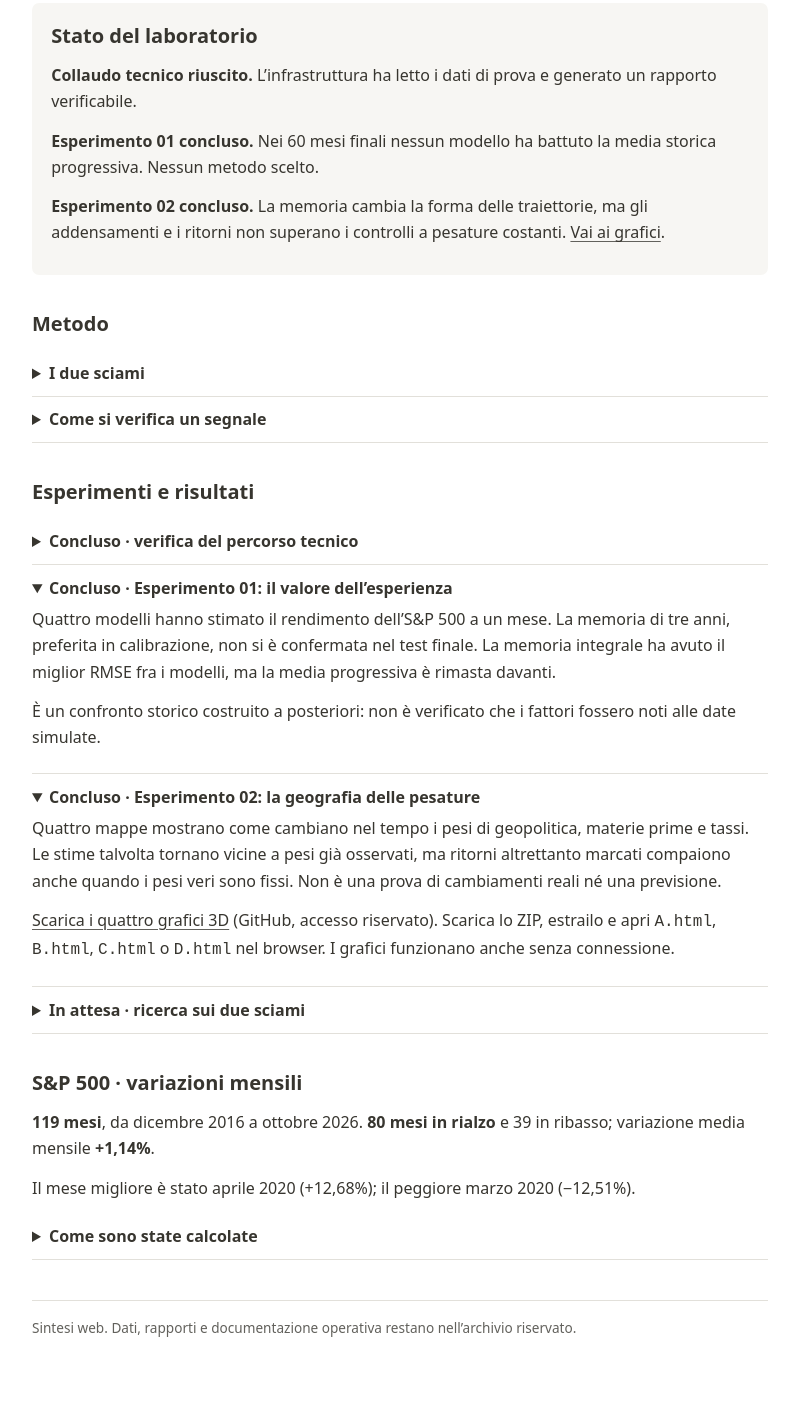
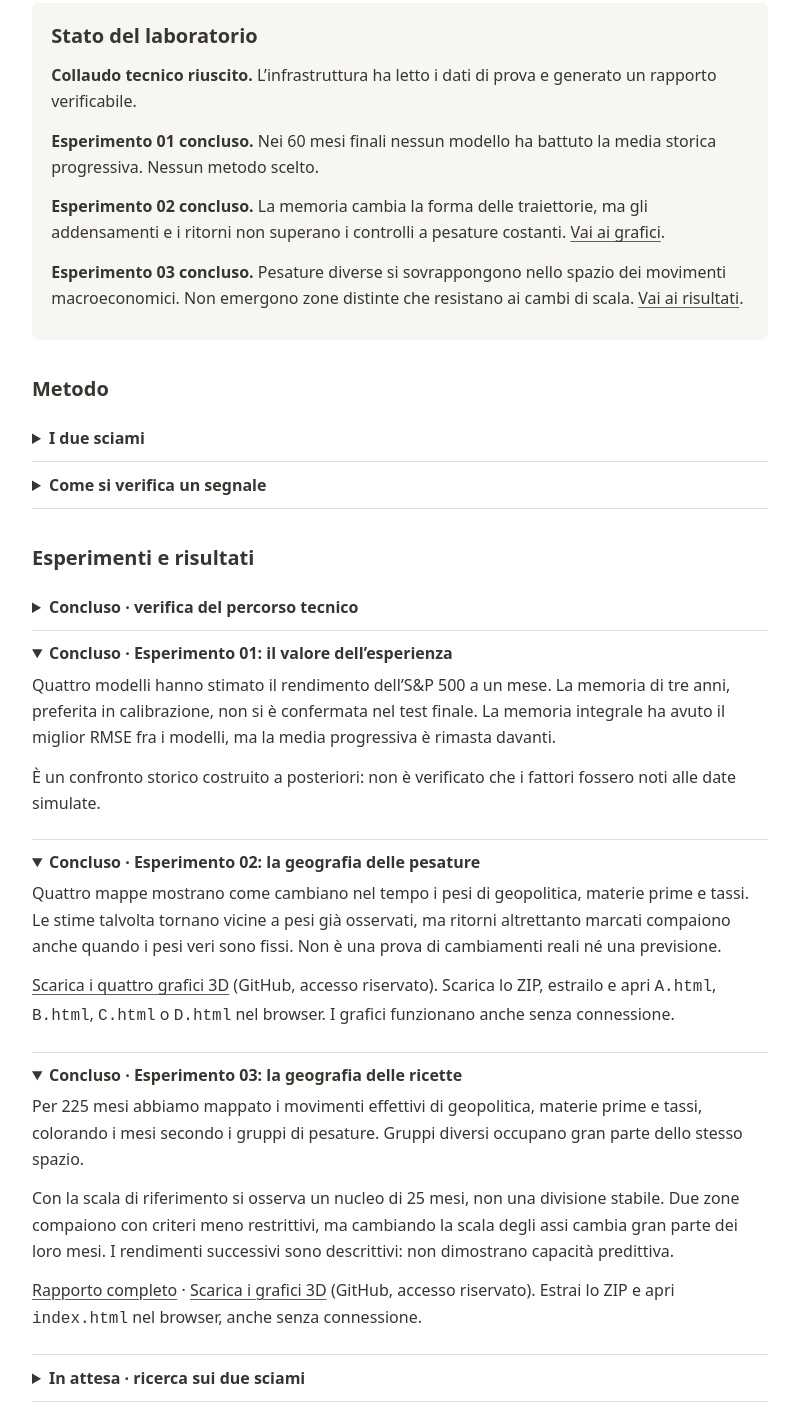
Before and after one commit to vittorio-art/novarium-archivio, a plain HTML site: page macro-signal-lab.html in a window 1280 px wide. Shown: the part 316-1740 px from the top of the page, without its empty margins (240-1039 px from the left). Drawn offline with Linux system fonts and the light colour scheme.

Commit message:
Add experiment 03 to Macro Signal Lab Control Center
👾 Generated with [Letta Code](https://letta.com)

Co-Authored-By: Letta Code <noreply@letta.com>

```diff
--- a/macro-signal-lab.html
+++ b/macro-signal-lab.html
@@ -40,6 +40,7 @@
     <p><strong>Collaudo tecnico riuscito.</strong> L’infrastruttura ha letto i dati di prova e generato un rapporto verificabile.</p>
     <p><strong>Esperimento 01 concluso.</strong> Nei 60 mesi finali nessun modello ha battuto la media storica progressiva. Nessun metodo scelto.</p>
     <p><strong>Esperimento 02 concluso.</strong> La memoria cambia la forma delle traiettorie, ma gli addensamenti e i ritorni non superano i controlli a pesature costanti. <a href="#esperimento-02">Vai ai grafici</a>.</p>
+    <p><strong>Esperimento 03 concluso.</strong> Pesature diverse si sovrappongono nello spazio dei movimenti macroeconomici. Non emergono zone distinte che resistano ai cambi di scala. <a href="#esperimento-03">Vai ai risultati</a>.</p>
   </section>
   <section id="metodo">
     <h2>Metodo</h2>
@@ -55,6 +56,12 @@
       <p>Quattro mappe mostrano come cambiano nel tempo i pesi di geopolitica, materie prime e tassi. Le stime talvolta tornano vicine a pesi già osservati, ma ritorni altrettanto marcati compaiono anche quando i pesi veri sono fissi. Non è una prova di cambiamenti reali né una previsione.</p>
       <p><a href="https://github.com/vittorio-art/macro-signal-lab/blob/93f1601224f40383fd8804e3ac4be7fe93db4485/data/experiment02/grafici-interattivi.zip">Scarica i quattro grafici 3D</a> (GitHub, accesso riservato). Scarica lo ZIP, estrailo e apri <code>A.html</code>, <code>B.html</code>, <code>C.html</code> o <code>D.html</code> nel browser. I grafici funzionano anche senza connessione.</p>
     </details>
+    <details id="esperimento-03" open>
+      <summary>Concluso · Esperimento 03: la geografia delle ricette</summary>
+      <p>Per 225 mesi abbiamo mappato i movimenti effettivi di geopolitica, materie prime e tassi, colorando i mesi secondo i gruppi di pesature. Gruppi diversi occupano gran parte dello stesso spazio.</p>
+      <p>Con la scala di riferimento si osserva un nucleo di 25 mesi, non una divisione stabile. Due zone compaiono con criteri meno restrittivi, ma cambiando la scala degli assi cambia gran parte dei loro mesi. I rendimenti successivi sono descrittivi: non dimostrano capacità predittiva.</p>
+      <p><a href="https://github.com/vittorio-art/macro-signal-lab/blob/eb8a7dd0a96b80c4a74dc641873c382003137490/docs/esperimento-03.md">Rapporto completo</a> · <a href="https://github.com/vittorio-art/macro-signal-lab/blob/eb8a7dd0a96b80c4a74dc641873c382003137490/data/experiment03/grafici-interattivi.zip">Scarica i grafici 3D</a> (GitHub, accesso riservato). Estrai lo ZIP e apri <code>index.html</code> nel browser, anche senza connessione.</p>
+    </details>
     <details><summary>In attesa · ricerca sui due sciami</summary><p>Non fa parte dell’Esperimento 01.</p></details>
   </section>
   <section id="sp500">
```
